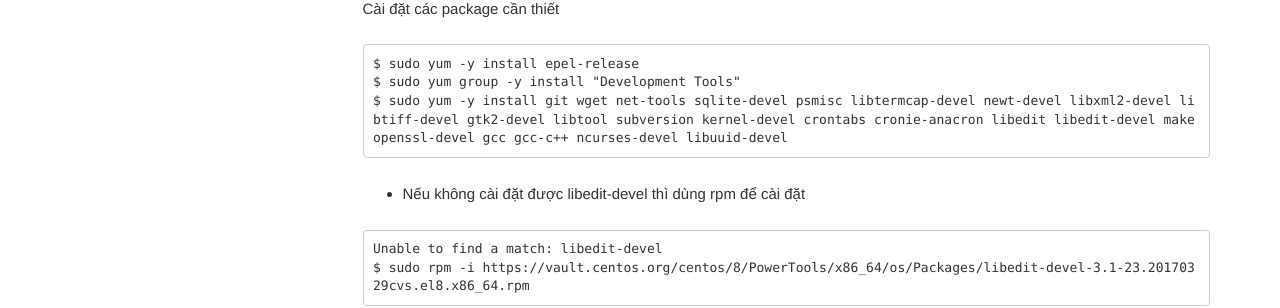
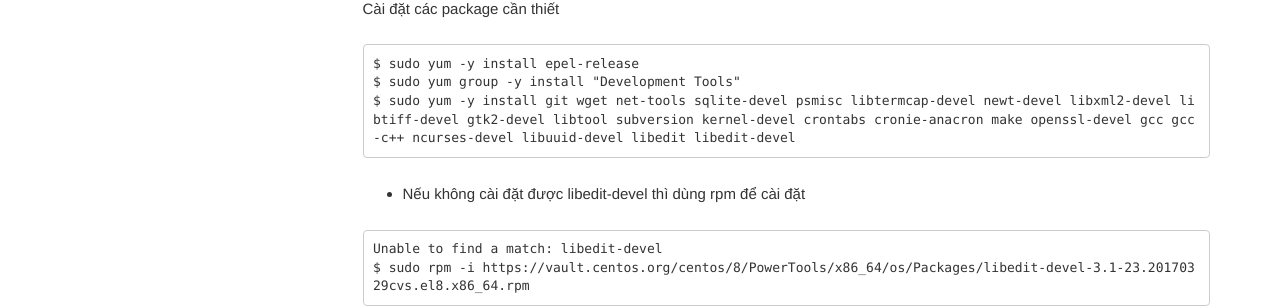
Before and after one commit to aptinstallapache2/aptinstallapache2.github.io, a Jekyll site: the page built from pages/CCNA/VoIP/install_asterisk_16_on_oracle_linux_8.md, in a window 1280 px wide. Shown: the part 325-633 px from the top of the page. Built offline with Jekyll 4.4.1, drawn with Linux system fonts in a browser that asks for light colours; comment, search, counter and statistics services are not loaded.

````diff
--- a/pages/CCNA/VoIP/install_asterisk_16_on_oracle_linux_8.md
+++ b/pages/CCNA/VoIP/install_asterisk_16_on_oracle_linux_8.md
@@ -18,7 +18,7 @@ Cài đặt các package cần thiết
 ```
 $ sudo yum -y install epel-release
 $ sudo yum group -y install "Development Tools"
-$ sudo yum -y install git wget net-tools sqlite-devel psmisc libtermcap-devel newt-devel libxml2-devel libtiff-devel gtk2-devel libtool subversion kernel-devel crontabs cronie-anacron libedit libedit-devel make openssl-devel gcc gcc-c++ ncurses-devel libuuid-devel
+$ sudo yum -y install git wget net-tools sqlite-devel psmisc libtermcap-devel newt-devel libxml2-devel libtiff-devel gtk2-devel libtool subversion kernel-devel crontabs cronie-anacron make openssl-devel gcc gcc-c++ ncurses-devel libuuid-devel libedit libedit-devel
 ```
 
 * Nếu không cài đặt được libedit-devel thì dùng rpm để cài đặt
````
